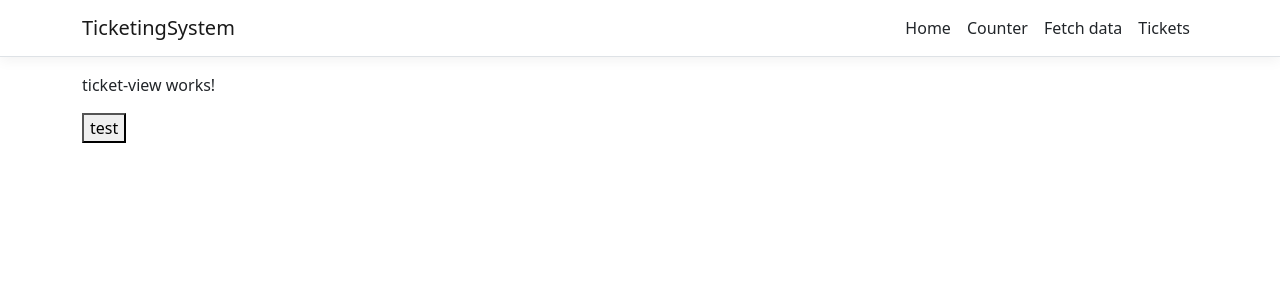
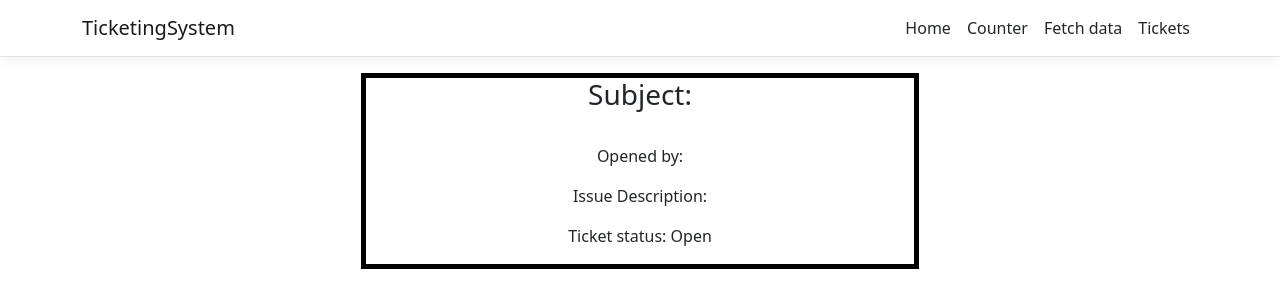
Before and after one commit to prestonf2003/TicketingSystem, an Angular app in the folder TicketingSystem/ClientApp/: page /ticket-view/1 in a window 1280 px wide. Shown: the top 308 px of the page. Built offline with nearby package versions, Linux system fonts and the light colour scheme; no server answers.

Commit message:
added html for ticket-view

```diff
--- a/TicketingSystem/ClientApp/src/app/ticket-view/ticket-view.component.css
+++ b/TicketingSystem/ClientApp/src/app/ticket-view/ticket-view.component.css
@@ -0,0 +1,8 @@
+.Ticket{
+border: solid;
+text-align: center;
+margin: auto;
+box-sizing: border-box;
+width: 50%;
+border: 5px solid black;
+}
--- a/TicketingSystem/ClientApp/src/app/ticket-view/ticket-view.component.html
+++ b/TicketingSystem/ClientApp/src/app/ticket-view/ticket-view.component.html
@@ -1,3 +1,10 @@
-<p>ticket-view works!</p>
-<button (click)="searchTicketsByID()">test</button>
-<p>{{focusTicket.title}}</p>
+
+<div class="Ticket">
+    <h3>Subject: {{focusTicket.title}}</h3>
+    <br>
+    <p>Opened by: {{focusTicket.openedUserId}}</p>
+    <p>Issue Description: {{focusTicket.problemDescription}}</p>
+    <p *ngIf="focusTicket.isOpen !== true">Ticket status: Resolved</p>
+    <p *ngIf="focusTicket.isOpen === true">Ticket status: Open</p>
+    <p *ngIf="focusTicket.isOpen !== true">This ticket was resolved by {{focusTicket.resolvedUserId}}</p>
+</div>
--- a/TicketingSystem/ClientApp/src/app/ticket-view/ticket-view.component.ts
+++ b/TicketingSystem/ClientApp/src/app/ticket-view/ticket-view.component.ts
@@ -16,6 +16,9 @@ ticketID: number = 0;
 focusTicket = new Ticket (0,"","","",false,true,"");
   constructor(private ticketService: TicketService) {
 
+    this.ticketService.searchTicketById(this.getId()).subscribe((response) => {
+      this.focusTicket = response;
+    });
    }
 
   ngOnInit(): void {
```
Also changed, not shown: 2 other files (tests, documents, lock files or other folders).
